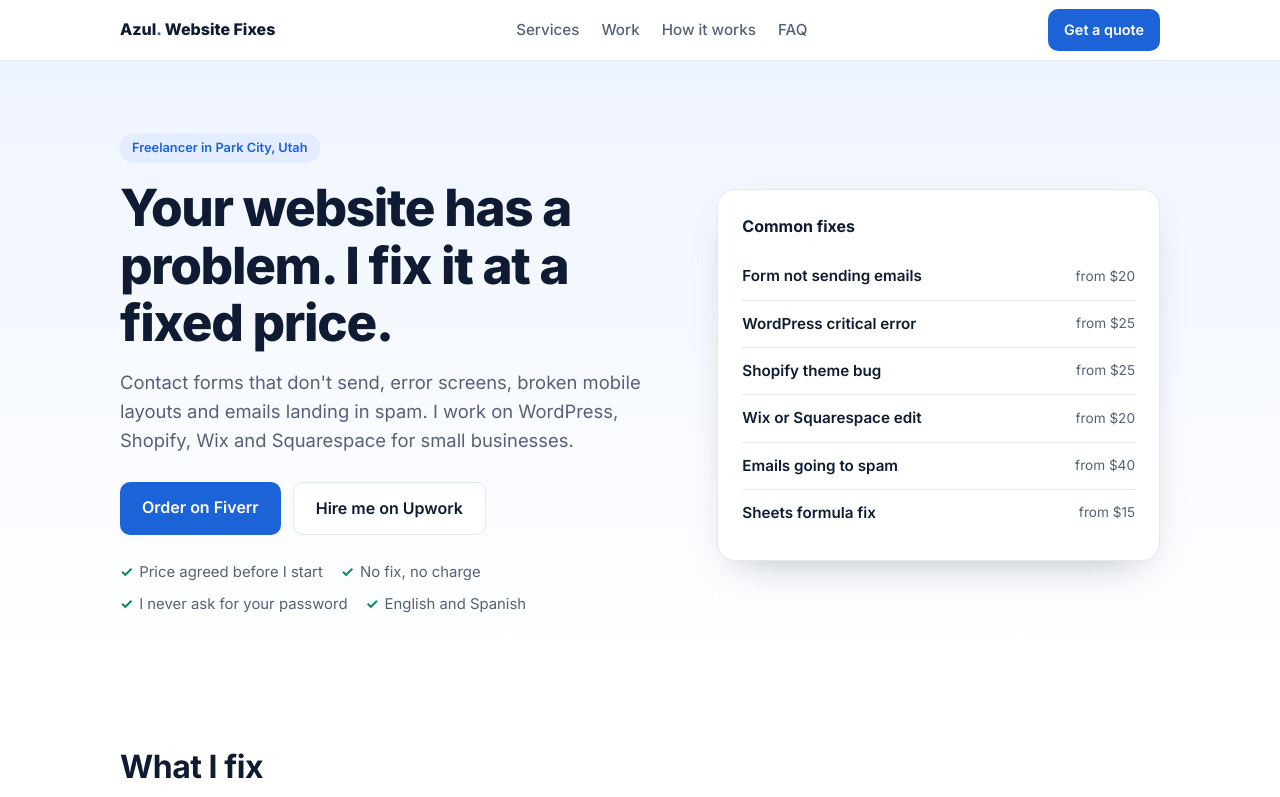
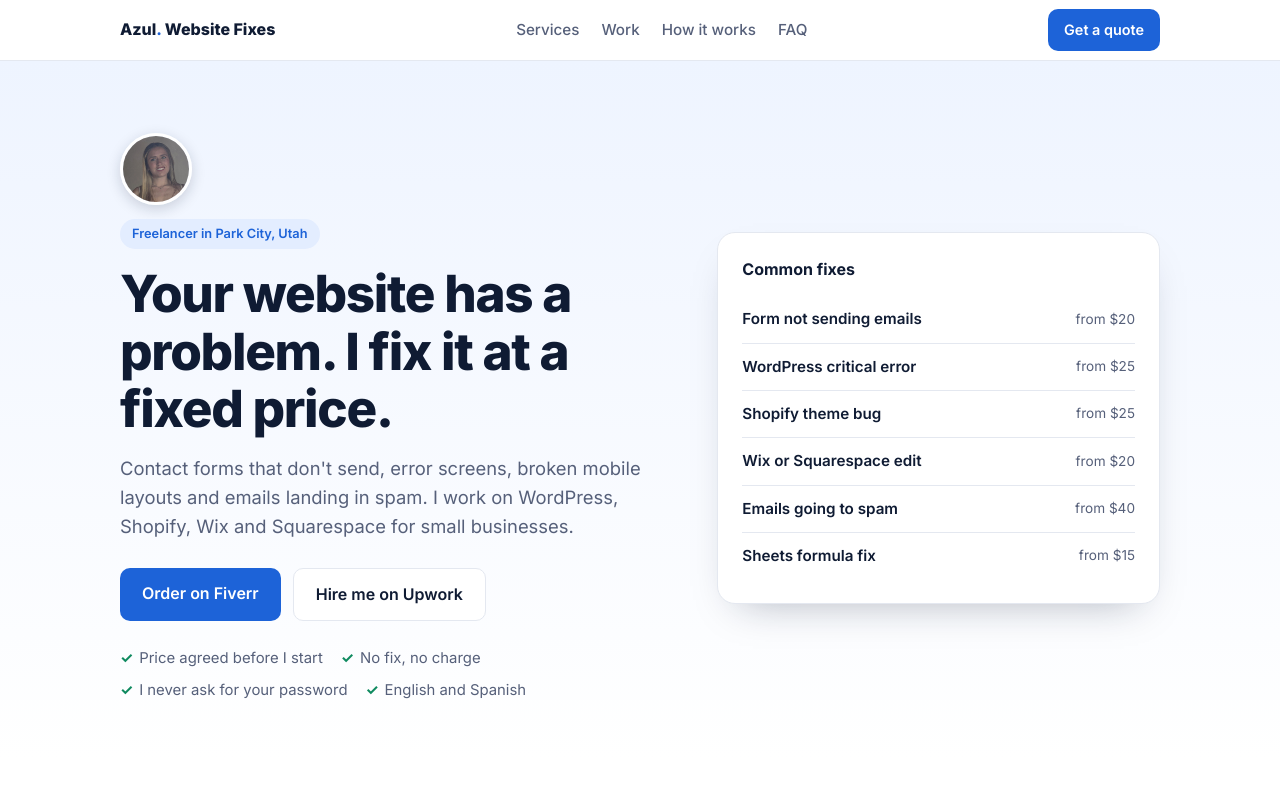
Before and after one commit to azul-beep/azul-beep.github.io, a plain HTML site: page index.html in a window 1280 px wide. Shown: the top 797 px of the page. Drawn offline with Linux system fonts and the light colour scheme.

Commit message:
Show profile photo in hero
Co-Authored-By: Claude Opus 5.5 <noreply@anthropic.com>
Claude-Session: https://claude.ai/code/session_016faVtBGgnesLikqGAEWDwc

```diff
--- a/index.html
+++ b/index.html
@@ -78,7 +78,7 @@ footer{padding:28px 0;color:var(--muted);font-size:.9rem;text-align:center}
 
 <header class="hero"><div class="wrap grid2">
   <div>
-    <!-- PHOTO: add <img class="me" src="azul.jpg" alt="Azul Benavidez"> here when Azu sends a photo -->
+    <img class="me" src="azul.jpg" alt="Azul Benavidez" width="72" height="72">
     <span class="eyebrow">Freelancer in Park City, Utah</span>
     <h1>Your website has a problem. I fix it at a fixed price.</h1>
     <p class="sub">Contact forms that don't send, error screens, broken mobile layouts and emails landing in spam. I work on WordPress, Shopify, Wix and Squarespace for small businesses.</p>
```
